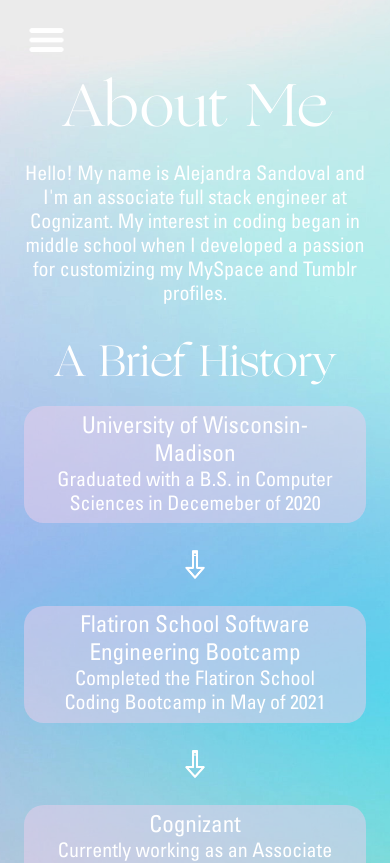
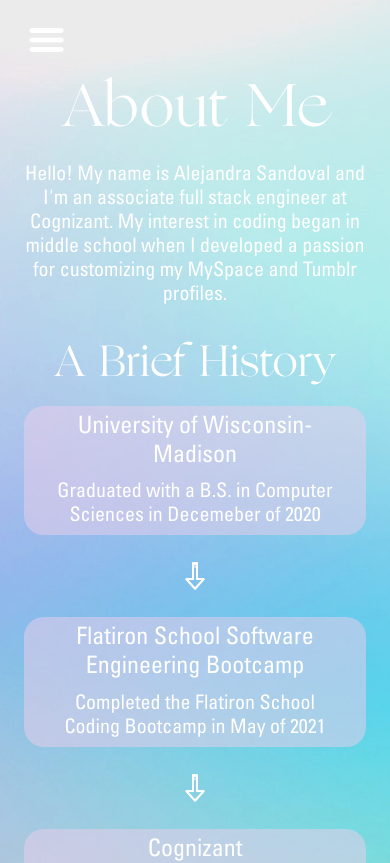
Before and after one commit to lexisandoval/portfolio, a React (Create React App) app: page /aboutme in a window 390 px wide. Shown: the top 863 px of the page. Built offline with nearby package versions, Linux system fonts and the light colour scheme.

Commit message:
Styling updates

```diff
--- a/src/App.css
+++ b/src/App.css
@@ -201,6 +201,7 @@
   }
 
   .smallmed {
-    font-size: 145% !important;
+    font-size: 150% !important;
+    margin-bottom: 1% !important;
   }
 }
--- a/src/components/About.js
+++ b/src/components/About.js
@@ -22,21 +22,21 @@ function About() {
       <Container className="spacebelow" style={{ maxWidth: '850px' }}>
         <h6 className="white ogg medium spacebelow">A Brief History</h6>
         <div className="backcont">
-          <h6 className="contmargin universcondensed smallmed white">University of Wisconsin-Madison</h6>
+          <h6 className="contmargin universcondensed smallmed white spacebelow">University of Wisconsin-Madison</h6>
           <h6 className="contmargin universcondensed small white">Graduated with a B.S. in Computer Sciences in Decemeber of 2020</h6>
         </div>
         <br />
         <img src={arrow} class="arrow" alt="arrow" />
         <br /><br />
         <div className="backcont">
-          <h6 class="contmargin universcondensed smallmed white">Flatiron School Software Engineering Bootcamp</h6>
+          <h6 class="contmargin universcondensed smallmed white spacebelow">Flatiron School Software Engineering Bootcamp</h6>
           <h6 className="contmargin universcondensed small white">Completed the Flatiron School Coding Bootcamp in May of 2021</h6>
         </div>
         <br />
         <img src={arrow} class="arrow" alt="arrow" />
         <br /><br />
         <div className="backcont">
-          <h6 class="contmargin universcondensed smallmed white">Cognizant</h6>
+          <h6 class="contmargin universcondensed smallmed white spacebelow">Cognizant</h6>
           <h6 className="contmargin universcondensed small white">Currently working as an Associate Full Stack Engineer with the Enterprise Engineering Business Unit</h6>
         </div>
       </Container>
```
